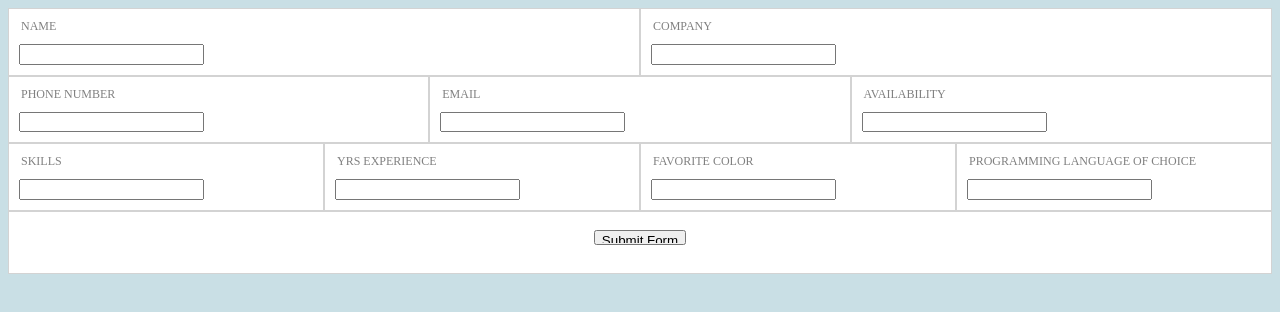
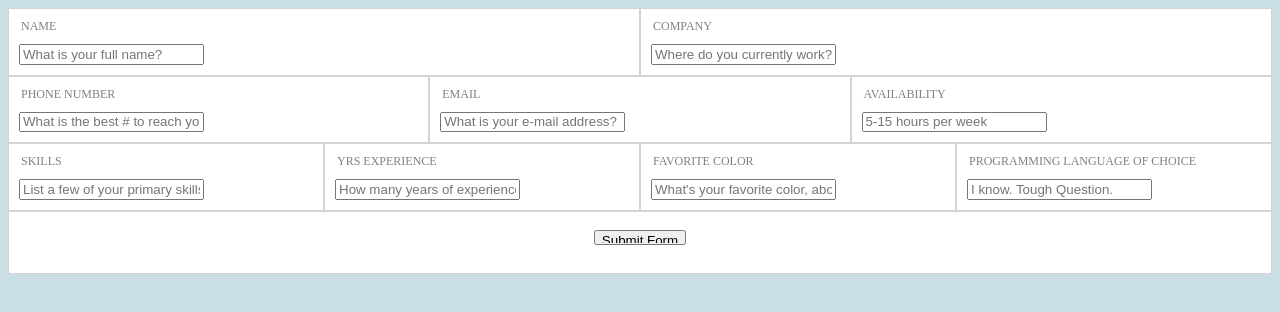
Before and after one commit to leowolf749/Layout-Box, a plain HTML site: page index.html in a window 1280 px wide. Drawn offline with Linux system fonts and the light colour scheme.

Commit message:
Added placeholder text to input boxes

```diff
--- a/index.html
+++ b/index.html
@@ -19,31 +19,31 @@
    <form>
     <section id="name">
         <p>NAME</p>
-            <input type="text" name="name">
+            <input type="text" placeholder="What is your full name?">
     </section><section id="company">
         <p>COMPANY</p>
-            <input type="text" name="company">
+            <input type="text" placeholder="Where do you currently work?">
     </section><section id="phone">
         <p>PHONE NUMBER</p>
-            <input type="text" name="phone">
+            <input type="text" placeholder="What is the best # to reach you?">
     </section><section id="email">
         <p>EMAIL</p>
-            <input type="text" name="email">
+            <input type="text" placeholder="What is your e-mail address?">
     </section><section id="availability">
         <p>AVAILABILITY</p>
-            <input type="text" name="availability">
+            <input type="text" placeholder="5-15 hours per week">
     </section><section id="skills">
         <p>SKILLS</p>
-            <input type="text" name="skills">
+            <input type="text" placeholder="List a few of your primary skills">
     </section><section id="years">
         <p>YRS EXPERIENCE</p>
-            <input type="text" name="years">
+            <input type="text" placeholder="How many years of experience?">
     </section><section id="favorite">
         <p>FAVORITE COLOR</p>
-            <input type="text" name="favorite">
+            <input type="text" placeholder="What's your favorite color, above all others?">
     </section><section id="language">
         <p>PROGRAMMING LANGUAGE OF CHOICE</p>
-            <input type="text" name="language">
+            <input type="text" placeholder="I know. Tough Question.">
     </section><section id="submit">
             <input type="submit" value="Submit Form">
     </section>
--- a/style.css
+++ b/style.css
@@ -78,6 +78,7 @@ input {
     margin-left: 10px;
     margin-right: 10px;
     margin-bottom: 10px;
+    outline: none;
 
 }
 
```
